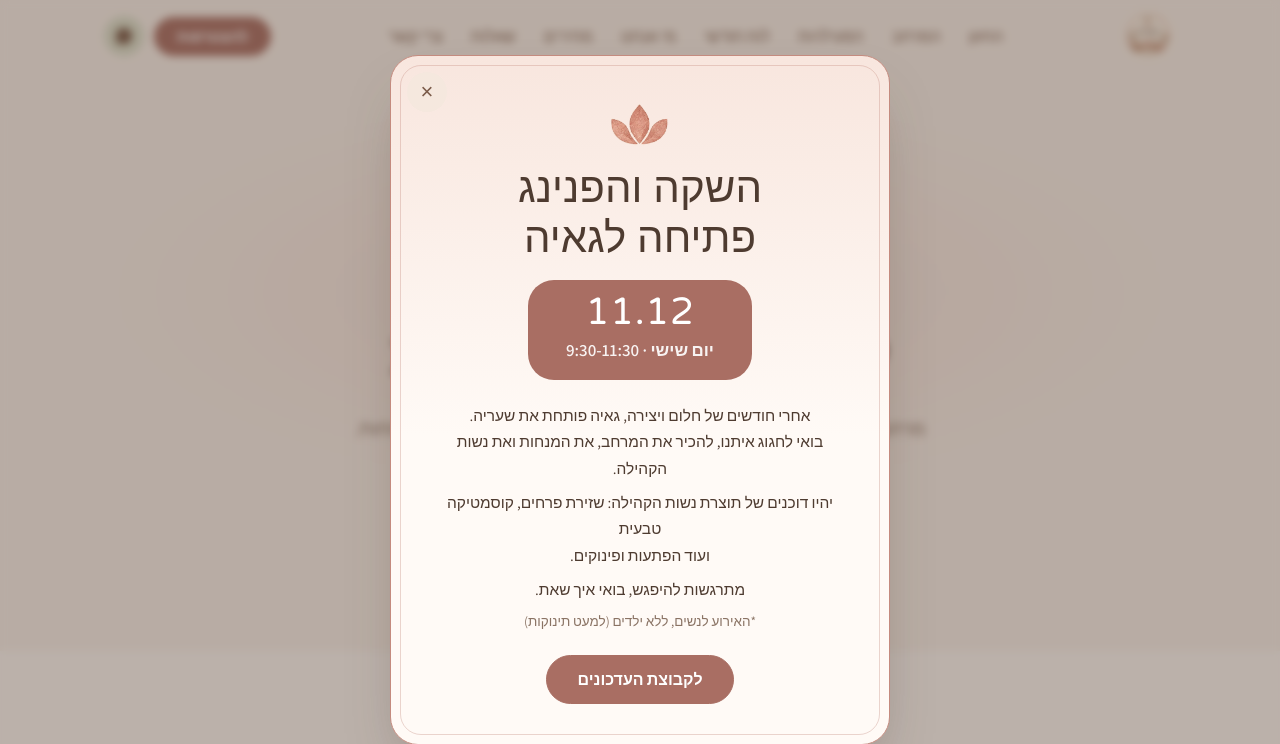
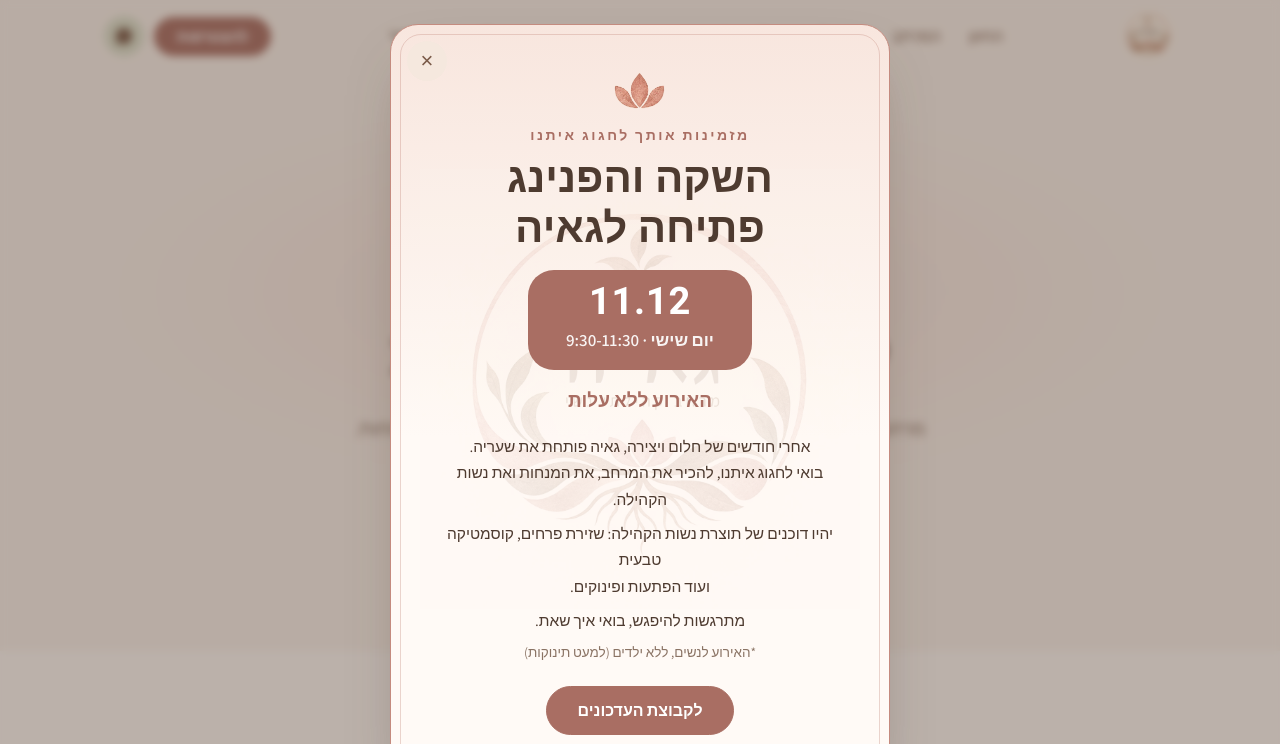
Before and after one commit to orgayalev/gaya, a plain HTML site: page index.html in a window 1280 px wide. Shown: the top 744 px of the page. Drawn offline with Linux system fonts and the light colour scheme.

Commit message:
Publish launch popup and page updates
Co-authored-by: Copilot <223556219+Copilot@users.noreply.github.com>

```diff
--- a/index.html
+++ b/index.html
@@ -1,12 +1,14 @@
-<!doctype html><html lang="he" dir="rtl"><head><meta charset="utf-8"><meta name=viewport content="width=device-width,initial-scale=1,viewport-fit=cover"><style>:root{color-scheme:light;box-sizing:border-box;padding-top:env(safe-area-inset-top,0px);padding-bottom:env(safe-area-inset-bottom,0px)}html{scroll-padding-top:env(safe-area-inset-top,0px)}body{margin:0;padding:0;font:14px -apple-system,BlinkMacSystemFont,sans-serif;background:#fff;color:#000}img{max-width:100%}[hidden]:not([hidden=until-found i]){display:none!important}</style>
-<title>גאיה - מרחב קהילתי נשי בשפלה</title>
+<!doctype html>
+<html lang="he" dir="rtl">
+<head>
+<meta charset="utf-8">
+<meta name="viewport" content="width=device-width, initial-scale=1">
+<title>גאיה · מרחב קהילתי נשי</title>
 <meta name="description" content="גאיה, מרחב קהילתי נשי בשפלה. מעגלי נשים, יום פתוח, קונסטלציה, מסע חלימה שמאני וקבלת שבת קהילתית.">
-<link rel="icon" href="logo.webp">
-</head><body>
-
+<link rel="icon" href="images/logo.webp">
 <link rel="preconnect" href="https://fonts.googleapis.com">
 <link rel="preconnect" href="https://fonts.gstatic.com" crossorigin>
-<link href="https://fonts.googleapis.com/css2?family=Varela+Round&family=Assistant:wght@300;400;600&display=swap" rel="stylesheet">
+<link href="https://fonts.googleapis.com/css2?family=Varela+Round&family=Assistant:wght@300;400;600&family=Heebo:wght@700&display=swap" rel="stylesheet">
 <style>
 :root{
   --cream:#FBF3EC;
@@ -172,6 +174,16 @@ section{padding:96px 0}
 .features{display:flex;flex-wrap:wrap;justify-content:center;gap:10px;margin:0 auto 44px}
 .features span{display:inline-flex;align-items:center;gap:8px;padding:8px 18px;border-radius:999px;background:var(--cream);border:1px solid var(--line);font-size:15.5px;color:var(--earth)}
 .features i{width:8px;height:8px;border-radius:50%;background:var(--c)}
+.gallery{display:grid;grid-template-columns:2fr 1fr 1fr;grid-template-rows:200px 200px;gap:14px}
+.gallery .ph{border-radius:20px;overflow:hidden;position:relative;display:grid;place-items:center;
+  background:linear-gradient(160deg,var(--sand-soft),var(--rose-soft));color:var(--muted);font-size:14.5px}
+.gallery .ph:first-child{grid-row:span 2;background:linear-gradient(160deg,var(--sage-soft),var(--sand-soft))}
+.gallery .ph:nth-child(4){background:linear-gradient(160deg,var(--rose-soft),var(--cream-2))}
+.gallery .ph img{width:100%;height:100%;object-fit:cover;position:absolute;inset:0}
+.gallery .ph .ph-in{display:flex;flex-direction:column;align-items:center;gap:6px;opacity:.85}
+.gallery .ph svg{width:46px;height:46px}
+.space-cta{text-align:center;margin-top:34px}
+
 .faq-list{max-width:760px;margin:0 auto}
 .faq-list details{border-bottom:1px solid var(--line);padding:4px 0}
 .faq-list summary{list-style:none;cursor:pointer;display:flex;justify-content:space-between;align-items:center;gap:16px;padding:18px 0;font-family:"Varela Round",sans-serif;font-size:22px;color:var(--earth-deep)}
@@ -231,11 +243,20 @@ footer img{width:84px;margin:0 auto 10px;opacity:.95}
   .modal-card.launch .launch-date{margin-bottom:16px;padding:10px 30px 12px}
   .modal-card.launch .actions{margin-top:18px}
 }
-.modal-card.launch .launch-lotus{width:64px;margin:0 auto 14px}
+.modal-card.launch .launch-lotus{width:56px;margin:0 auto 10px;position:relative}
+.modal-card.launch #modalBody{position:relative;overflow:hidden;isolation:isolate}
+.modal-card.launch #modalBody::before{content:"";position:absolute;inset:0;background:url(images/logo.webp) center 46%/92% auto no-repeat;opacity:.13;z-index:-1;pointer-events:none}
+.modal-card.launch .launch-confetti{position:absolute;inset:0;width:100%;height:100%;pointer-events:none;z-index:3}
+.modal-card.launch .launch-eyebrow{font-size:14px;font-weight:600;letter-spacing:.18em;color:var(--rose-deep);margin-bottom:6px}
+.modal-card.launch .launch-date{position:relative;overflow:hidden}
+.modal-card.launch .launch-date::after{content:"";position:absolute;top:0;bottom:0;width:40%;left:-60%;background:linear-gradient(100deg,transparent,rgba(255,255,255,.35),transparent);animation:sheen 3.2s ease-in-out 1s infinite}
+@keyframes sheen{0%{left:-60%}55%,100%{left:130%}}
+@media (prefers-reduced-motion:reduce){.modal-card.launch .launch-date::after{display:none}}
 .modal-card.launch .launch-date{display:inline-flex;flex-direction:column;align-items:center;gap:2px;background:var(--rose-deep);color:#fff;padding:12px 38px 14px;border-radius:26px;margin-bottom:22px}
-.modal-card.launch .ld-big{font-family:"Varela Round",sans-serif;font-size:clamp(30px,7.5vw,38px);line-height:1.1;letter-spacing:.02em}
+.modal-card.launch .ld-big{font-family:"Heebo","Varela Round",sans-serif;font-weight:700;font-size:clamp(30px,7.5vw,38px);line-height:1.1;letter-spacing:.02em}
+.modal-card.launch .launch-free{font-size:19px;font-weight:600;color:var(--rose-deep);margin:-8px 0 16px}
 .modal-card.launch .ld-small{font-size:17px;font-weight:600;opacity:.92}
-.modal-card.launch h3{font-size:clamp(32px,8vw,42px);line-height:1.2;margin-bottom:16px;text-wrap:balance}
+.modal-card.launch h3{font-family:"Heebo","Varela Round",sans-serif;font-weight:700;font-size:clamp(32px,8vw,42px);line-height:1.2;margin-bottom:16px;text-wrap:balance}
 .modal-card.launch p{font-size:15.5px;line-height:1.7;margin-bottom:8px}
 .modal-card.launch .launch-note{font-size:13.5px;color:var(--muted);margin:8px 0 0}
 .modal-card.launch .actions{justify-content:center}
@@ -269,6 +290,8 @@ footer img{width:84px;margin:0 auto 10px;opacity:.95}
   .cal .day{min-height:92px}
   .cal-hint{display:block}
 }@media (max-width:600px){
+  .gallery{grid-template-columns:1fr 1fr;grid-template-rows:180px 120px 120px}
+  .gallery .ph:first-child{grid-column:span 2;grid-row:auto}
   .space-intro{font-size:17.5px}
   body{font-size:17px}
   .wrap{padding:0 16px}
@@ -292,13 +315,10 @@ footer img{width:84px;margin:0 auto 10px;opacity:.95}
   .faq-list summary{font-size:19px}
 }
 @media (prefers-reduced-motion:reduce){*{animation:none!important;transition:none!important}.reveal{opacity:1;transform:none}}
-/* artifact: content visible at rest, sticky header clears the phone's top inset */
-.reveal{opacity:1;transform:none}
-:root{color-scheme:light}
-body{direction:rtl}
-.nav{top:env(safe-area-inset-top,0px)}
-body::before{content:"";position:fixed;inset:0 0 auto;height:env(safe-area-inset-top,0px);z-index:50;background:var(--cream)}
 </style>
+</head>
+<body>
+
 <!-- moon symbol (from the logo) -->
 <svg width="0" height="0" style="position:absolute" aria-hidden="true">
   <!-- ביחד: two small round leaves curling outward like a wave, embracing a circle -->
@@ -339,7 +359,7 @@ body::before{content:"";position:fixed;inset:0 0 auto;height:env(safe-area-inset
 <!-- ============ NAV ============ -->
 <nav class="nav" id="nav">
   <div class="wrap">
-    <a href="#top" class="brand" aria-label="גאיה"><img class="logo-mask" src="logo.webp" alt="גאיה"></a>
+    <a href="#top" class="brand" aria-label="גאיה"><img class="logo-mask" src="images/logo.webp" alt="גאיה"></a>
     <ul id="menu">
       <li><a href="#about">החזון</a></li>
       <li><a href="#space">המרחב</a></li>
@@ -365,12 +385,12 @@ body::before{content:"";position:fixed;inset:0 0 auto;height:env(safe-area-inset
 <!-- ============ HERO ============ -->
 <header class="hero" id="top">
   <div class="wrap">
-    <img class="hero-logo logo-mask" src="logo.webp" alt="גאיה, מרחב קהילתי נשי">
+    <img class="hero-logo logo-mask" src="images/logo.webp" alt="גאיה, מרחב קהילתי נשי">
     <h1>להיות ביחד, איך שאת</h1>
     <p>מרחב עבורנו, נשים באזור השפלה, שמחוברות לעולמות הרוח וההתפתחות.<br>להתחבר פנימה, ואחת עם השנייה.</p>
     <div class="actions">
       <a href="#calendar" class="btn btn-solid">ללוח הפעילויות</a>
-      <a href="https://waze.com/ul?q=%D7%9E%D7%95%D7%A9%D7%91%20%D7%A9%D7%93%D7%9E%D7%94&navigate=yes" class="btn" target="_blank" rel="noopener">נווטי אלינו</a>
+      <a href="https://waze.com/ul?q=%D7%9E%D7%95%D7%A9%D7%91%20%D7%A9%D7%93%D7%9E%D7%94&navigate=yes" class="btn" target="_blank" rel="noopener">ניווט בוויז</a>
     </div>
   </div>
 </header>
@@ -392,8 +412,8 @@ body::before{content:"";position:fixed;inset:0 0 auto;height:env(safe-area-inset
 
     <div class="join-wrap">
     <div class="join-box reveal">
-      <img class="jleaf l" src="pillar-leaves.png" alt="" aria-hidden="true">
-      <img class="jleaf r" src="leaves-right.png" alt="" aria-hidden="true">
+      <img class="jleaf l" src="images/pillar-leaves.png" alt="" aria-hidden="true">
+      <img class="jleaf r" src="images/leaves-right.png" alt="" aria-hidden="true">
       <h2>רוצה להישאר מעודכנת?</h2>
       <p>הצטרפי לקבוצת הוואטסאפ השקטה שלנו. רק עדכונים על פעילויות ומפגשים, בלי רעש.</p>
       <a class="btn" href="https://chat.whatsapp.com/CvIDxRKak6U541KpAGIH1v?mode=gi_t" target="_blank" rel="noopener">
@@ -405,7 +425,7 @@ body::before{content:"";position:fixed;inset:0 0 auto;height:env(safe-area-inset
 
     <div class="pillars">
       <div class="pillar reveal">
-        <img class="emblem lotus" src="pillar-lotus.png" alt="">
+        <img class="emblem lotus" src="images/pillar-lotus.png" alt="">
         <h3>ביחד</h3>
         <p>חברויות ומפגשי אמת, קהילה של נשים<br>שהולכת יחד את הדרך.</p>
       </div>
@@ -422,13 +442,13 @@ body::before{content:"";position:fixed;inset:0 0 auto;height:env(safe-area-inset
             <path d="M244 114c4-30 6-60 8-90"/><path d="M236 138c-24-16-48-36-74-60"/>
             <path d="M234 168c-30-6-62-10-100-16"/><path d="M252 158c32-18 62-32 96-44"/>
           </g>
-          <image href="pillar-roots.png" x="0" y="298" width="485" height="245"/>
+          <image href="images/pillar-roots.png" x="0" y="298" width="485" height="245"/>
         </svg>
         <h3>עומק</h3>
         <p>לדבר מהלב, להקשיב מהלב, להכיר עוד ועוד חלקים בתוך עצמנו ולהסכים להוציא אותם אל האור.</p>
       </div>
       <div class="pillar reveal">
-        <img class="emblem" src="pillar-sprig.png" alt="">
+        <img class="emblem" src="images/pillar-sprig.png" alt="">
         <h3>הוויה</h3>
         <p>פשטות ונוכחות. לבוא איך שאת ופשוט להיות.</p>
       </div>
@@ -496,7 +516,7 @@ body::before{content:"";position:fixed;inset:0 0 auto;height:env(safe-area-inset
     </div>
     <div class="team">
       <article class="member reveal">
-        <img src="shaya.png" alt="שיה לב">
+        <img src="images/shaya.png" alt="שיה לב">
         <div>
           <h3>שיה לב</h3>
           <div class="role">פסיכותרפיסטית הוליסטית</div>
@@ -505,11 +525,11 @@ body::before{content:"";position:fixed;inset:0 0 auto;height:env(safe-area-inset
         </div>
       </article>
       <article class="member reveal">
-        <img src="or.jpg" alt="אור גאיה לב">
+        <img src="images/or.jpg" alt="אור גאיה לב">
         <div>
           <h3>אור גאיה לב</h3>
           <div class="role">מאמנת בשיטת סאטיה ומנחת נשימה אורית בשיטת BEE</div>
-          <p>בגילוי אינסופי שהוא מהות חיי. אמא לקאי. יש לי את הזכות ללוות א/נשים במסע חייהן/ם ולתמוך בהתקרבות שלהן/ם אל עצמן/ם דרך התודעה, הגוף והנשימה. משלבת סאטיה, נשימה אורית ושמאניזם, מחוברת לרוח ומאפשרת לה להראות לי את הדרך.</p>
+          <p>בגילוי אינסופי שהוא מהות חיי. אמא לקאי. יש לי את הזכות ללוות א/נשים במסע חייהן/ם ולתמוך בהתקרבות שלהן/ם אל עצמן/ם דרך התודעה, הגוף והנשימה. משלבת סאטיה, נשימה אורית בשיטת BEE ושמאניזם, מחוברת לרוח ומאפשרת לה להראות לי את הדרך.</p>
           <p class="cred">מאמנת אישית וזוגית מוסמכת בשיטת סאטיה, מנחה מוסמכת בשיטת BEE.</p>
         </div>
       </article>
@@ -615,12 +635,12 @@ body::before{content:"";position:fixed;inset:0 0 auto;height:env(safe-area-inset
     </div>
     <div class="contacts reveal">
       <div class="contact">
-        <img src="shaya.png" alt="">
+        <img src="images/shaya.png" alt="">
         <div class="who"><b>שיה</b><a href="tel:0547738382">054-773-8382</a></div>
         <a class="wa" href="https://wa.me/message/APCOL32WS34WI1" target="_blank" rel="noopener" aria-label="וואטסאפ לשיה"><svg width="20" height="20" viewBox="0 0 24 24" fill="currentColor"><path d="M12 2a10 10 0 0 0-8.6 15.1L2 22l5-1.3A10 10 0 1 0 12 2Zm4.5 12.1c-.2-.1-1.5-.7-1.7-.8-.2-.1-.4-.1-.6.1l-.8 1c-.1.2-.3.2-.5.1a6.7 6.7 0 0 1-3.3-2.9c-.3-.4.3-.4.8-1.4.1-.2 0-.3 0-.4l-.8-1.8c-.2-.5-.4-.4-.6-.4h-.5a1 1 0 0 0-.7.3 3 3 0 0 0-.9 2.2c0 1.3.9 2.5 1 2.7.1.2 1.8 2.8 4.4 3.9 1.6.7 2.3.8 3.1.6.5-.1 1.5-.6 1.7-1.2.2-.6.2-1.1.2-1.2-.1-.1-.3-.2-.5-.3Z"/></svg></a>
       </div>
       <div class="contact">
-        <img src="or.jpg" alt="">
+        <img src="images/or.jpg" alt="">
         <div class="who"><b>אור</b><a href="tel:0546556934">054-655-6934</a></div>
         <a class="wa" href="https://wa.me/972546556934" target="_blank" rel="noopener" aria-label="וואטסאפ לאור"><svg width="20" height="20" viewBox="0 0 24 24" fill="currentColor"><path d="M12 2a10 10 0 0 0-8.6 15.1L2 22l5-1.3A10 10 0 1 0 12 2Zm4.5 12.1c-.2-.1-1.5-.7-1.7-.8-.2-.1-.4-.1-.6.1l-.8 1c-.1.2-.3.2-.5.1a6.7 6.7 0 0 1-3.3-2.9c-.3-.4.3-.4.8-1.4.1-.2 0-.3 0-.4l-.8-1.8c-.2-.5-.4-.4-.6-.4h-.5a1 1 0 0 0-.7.3 3 3 0 0 0-.9 2.2c0 1.3.9 2.5 1 2.7.1.2 1.8 2.8 4.4 3.9 1.6.7 2.3.8 3.1.6.5-.1 1.5-.6 1.7-1.2.2-.6.2-1.1.2-1.2-.1-.1-.3-.2-.5-.3Z"/></svg></a>
       </div>
@@ -629,7 +649,7 @@ body::before{content:"";position:fixed;inset:0 0 auto;height:env(safe-area-inset
 </section>
 
 <footer>
-  <img class="logo-mask" src="logo.webp" alt="">
+  <img class="logo-mask" src="images/logo.webp" alt="">
   גאיה · מרחב קהילתי נשי · השפלה
 </footer>
 
@@ -720,17 +740,6 @@ const SCHEDULE = {
       { date: 11, id: "launch",   time: "9:30-11:30" },
       { date: 31, id: "shamanic", time: "19:00-21:00" }
     ]
-  },
-  "2027-01": {
-    weekly: [
-      { day: 1, id: "open",   time: "10:00-14:00" },
-      { day: 2, id: "circle", time: "10:00-12:00" }
-    ],
-    oneoff: [
-      { date: 8,  id: "shabbat",       time: "19:00-21:00" },
-      { date: 14, id: "constellation", time: "19:00-21:00" },
-      { date: 28, id: "shamanic",      time: "19:00-21:00" }
-    ]
   }
 };
 
@@ -773,17 +782,42 @@ const modalCard = document.getElementById("modalCard");
 function openModal(html, cls){ body.innerHTML = html; modalCard.className = "modal-card" + (cls ? " " + cls : ""); modal.classList.add("open"); document.body.style.overflow="hidden"; }
 function closeModal(){ modal.classList.remove("open"); document.body.style.overflow=""; }
 
-// פופ אפ אירוע ההשקה: נפתח עד סוף יום האירוע, פעם אחת לכל ביקור/סשן
+// פופ אפ אירוע ההשקה: נפתח בכניסה לאתר עד סוף יום האירוע, פעם אחת בכל ביקור
 const LAUNCH_END = new Date(2026, 11, 11, 23, 59);
-const LAUNCH_MODAL_KEY = "gaia-launch-modal-shown";
+// עלי כותרת חגיגיים שנופלים בפתיחת הפופ אפ
+function launchConfetti(cv){
+  if (!cv || matchMedia("(prefers-reduced-motion: reduce)").matches) return;
+  const W = cv.offsetWidth, H = cv.offsetHeight, dpr = window.devicePixelRatio || 1;
+  cv.width = W * dpr; cv.height = H * dpr;
+  const ctx = cv.getContext("2d"); ctx.scale(dpr, dpr);
+  const cols = ["#C48B7F","#D29C90","#D8BFA3","#8A9470","#A96E63","#EBD2CA"];
+  const P = Array.from({length: 90}, () => ({
+    x: Math.random() * W, y: -10 - Math.random() * H * 0.5,
+    vx: (Math.random() - .5) * .8, vy: 1.8 + Math.random() * 2,
+    rot: Math.random() * 6.28, vr: (Math.random() - .5) * .12,
+    w: 5 + Math.random() * 6, h: 9 + Math.random() * 9,
+    c: cols[Math.floor(Math.random() * cols.length)], sw: Math.random() * 6.28
+  }));
+  const t0 = performance.now();
+  (function frame(t){
+    const el = t - t0, fade = el > 4500 ? Math.max(0, 1 - (el - 4500) / 1500) : 1;
+    ctx.clearRect(0, 0, W, H);
+    P.forEach(p => {
+      p.sw += .04; p.x += p.vx + Math.sin(p.sw) * .6; p.y += p.vy; p.rot += p.vr;
+      ctx.save(); ctx.globalAlpha = .85 * fade; ctx.translate(p.x, p.y); ctx.rotate(p.rot);
+      ctx.fillStyle = p.c; ctx.beginPath(); ctx.ellipse(0, 0, p.w / 2, p.h / 2, 0, 0, Math.PI * 2); ctx.fill(); ctx.restore();
+    });
+    if (el < 6000 && modal.classList.contains("open")) requestAnimationFrame(frame); else ctx.clearRect(0, 0, W, H);
+  })(t0);
+}
 function showLaunch(){
-  try {
-    if (sessionStorage.getItem(LAUNCH_MODAL_KEY) === "1") return;
-  } catch (err) {}
   openModal(`
-    <img class="launch-lotus" src="pillar-lotus.png" alt="">
+    <canvas class="launch-confetti" aria-hidden="true"></canvas>
+    <img class="launch-lotus" src="images/pillar-lotus.png" alt="">
+    <div class="launch-eyebrow">מזמינות אותך לחגוג איתנו</div>
     <h3>השקה והפנינג פתיחה לגאיה</h3>
     <div class="launch-date"><span class="ld-big" dir="ltr">11.12</span><span class="ld-small">יום שישי · <span dir="ltr">9:30-11:30</span></span></div>
+    <div class="launch-free">האירוע ללא עלות</div>
     <p>אחרי חודשים של חלום ויצירה, גאיה פותחת את שעריה.<br>בואי לחגוג איתנו, להכיר את המרחב, את המנחות ואת נשות הקהילה.</p>
     <p>יהיו דוכנים של תוצרת נשות הקהילה: שזירת פרחים, קוסמטיקה טבעית<br>ועוד הפתעות ופינוקים.</p>
     <p>מתרגשות להיפגש, בואי איך שאת.</p>
@@ -791,12 +825,10 @@ function showLaunch(){
     <div class="actions">
       <a class="btn btn-solid" href="https://chat.whatsapp.com/CvIDxRKak6U541KpAGIH1v?mode=gi_t" target="_blank" rel="noopener">לקבוצת העדכונים</a>
     </div>`, "launch");
-  try {
-    sessionStorage.setItem(LAUNCH_MODAL_KEY, "1");
-  } catch (err) {}
+  requestAnimationFrame(() => launchConfetti(body.querySelector(".launch-confetti")));
 }
 if (new Date() <= LAUNCH_END){
-  setTimeout(showLaunch, 900);   // נפתח פעם אחת לכל ביקור/סשן, עד סוף יום ההשקה
+  setTimeout(showLaunch, 900);   // נפתח בכל כניסה לעמוד, עד סוף יום ההשקה
 }
 document.getElementById("modalClose").onclick = closeModal;
 modal.addEventListener("click", e => { if (e.target === modal) closeModal(); });
@@ -918,5 +950,5 @@ menu.querySelectorAll("a").forEach(a => a.onclick = () => menu.classList.remove(
 const io = new IntersectionObserver(es => es.forEach(e => { if (e.isIntersecting){ e.target.classList.add("in"); io.unobserve(e.target); } }), {threshold:.12});
 document.querySelectorAll(".reveal").forEach(el => io.observe(el));
 </script>
-
-</body></html>
+</body>
+</html>
```
Also changed, not shown: images/leaves-right.png (added), images/logo.webp (added), images/or.jpg (added), images/or.webp (added), images/pillar-leaves.png (added), images/pillar-lotus.png (added), images/pillar-roots.png (added), images/pillar-sprig.png (added), images/sapling-leaves.png (added), images/shaya.png (added).
